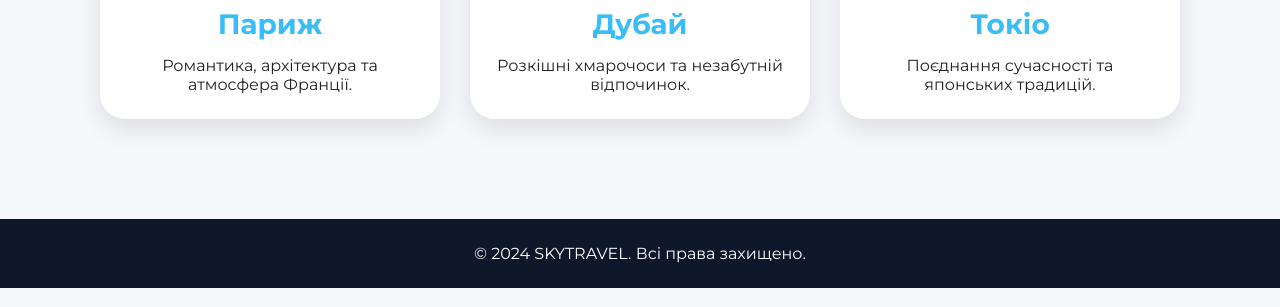
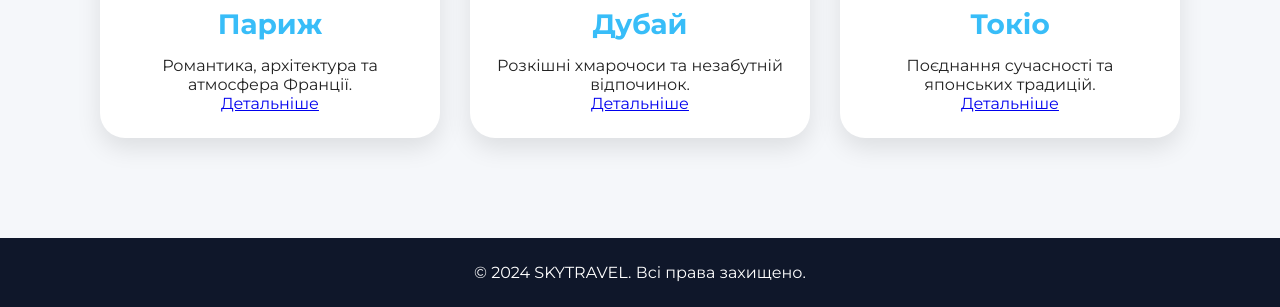
Before and after one commit to vansmaslov11-bot/dashas-travels-site, a plain HTML site: page index.html in a window 1280 px wide. Shown: the part 1283-1590 px from the top of the page. Drawn offline with Linux system fonts and the light colour scheme.

Commit message:
Update index.html

```diff
--- a/index.html
+++ b/index.html
@@ -74,13 +74,17 @@
                     Романтика, архітектура та атмосфера Франції.
                 </p>
 
+                <a href="https://uk.wikipedia.org/wiki/Париж" target="_blank">
+                    Детальніше
+                </a>
+
             </div>
 
         </div>
 
         <div class="popular-card">
 
-            <img src="https://images.unsplash.com/photo-1512100356356-de1b84283e18">
+            <img src="https://images.unsplash.com/photo-1512453979798-5ea266f8880c">
 
             <div class="popular-info">
 
@@ -89,6 +93,10 @@
                 <p>
                     Розкішні хмарочоси та незабутній відпочинок.
                 </p>
+
+                <a href="https://uk.wikipedia.org/wiki/Дубай" target="_blank">
+                    Детальніше
+                </a>
 
             </div>
 
@@ -105,6 +113,10 @@
                 <p>
                     Поєднання сучасності та японських традицій.
                 </p>
+
+                <a href="https://uk.wikipedia.org/wiki/Токіо" target="_blank">
+                    Детальніше
+                </a>
 
             </div>
 
```
